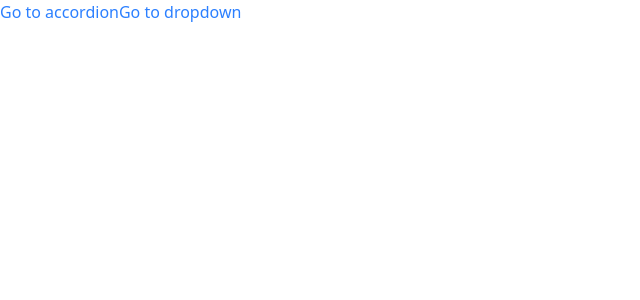
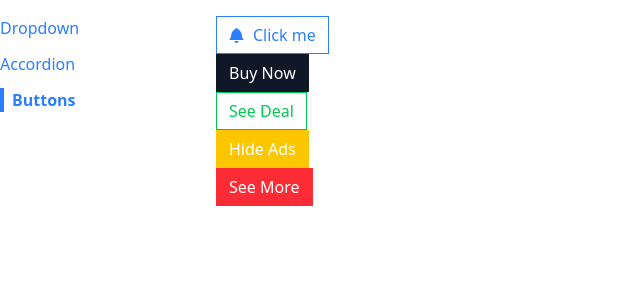
Before and after one commit to Belal-said/comps, a React (Vite) app: page /buttons in a window 1280 px wide. Shown: the top 300 px of the page, without its empty margins (0-640 px from the left). Built offline with nearby package versions, Linux system fonts and the light colour scheme.

Commit message:
styling navigation

```diff
--- a/src/App.js
+++ b/src/App.js
@@ -1,15 +1,24 @@
-import Link from "./components/Link";
+import Sidebar from "./components/Sidebar";
 import Route from "./components/Route";
 import AccordionPage from "./pages/AccordionPage";
 import DropdonwPage from "./pages/DropdownPage";
+import ButtonPage from './pages/ButtonPage'
 
 function App() {
     return (
-        <div>
-            <Link to="/accordion">Go to accordion</Link>
-            <Link to="/dropdown">Go to dropdown</Link>
-            <Route path='/accordion'><AccordionPage /></Route>
-            <Route path='/dropdown'><DropdonwPage /></Route>
+        <div className="container mx-auto grid grid-cols-6 gap-4 mt-4">
+            <Sidebar />
+            <div className="col-span-5">
+                <Route path="/accordion">
+                    <AccordionPage />
+                </Route>
+                <Route path="/">
+                    <DropdonwPage />
+                </Route>
+                <Route path="/buttons">
+                    <ButtonPage />
+                </Route>
+            </div>
         </div>
     );
 }
--- a/src/components/Button.js
+++ b/src/components/Button.js
@@ -12,8 +12,6 @@
     rounded,
     ...rest
 }) {
-    console.log(rest);
-
     const classes = twMerge(
         className(rest.className, "flex items-center gap-2 px-3 py-1.5 border", {
             "border-blue-500 bg-blue-500 text-white": primary,
--- a/src/components/Link.js
+++ b/src/components/Link.js
@@ -1,21 +1,29 @@
-import classNames from 'classnames';
+import classNames from "classnames";
 import useNavigation from "../hooks/use-navigation";
 
-function Link({ to, children }) {
-    const { navigate } = useNavigation();
+function Link({ to, children, className, activeClassName }) {
+    const { navigate, currentPath } = useNavigation();
 
-    const classes = classNames('text-blue-500')
+    const classes = classNames(
+        "text-blue-500",
+        className,
+        currentPath === to && activeClassName,
+    );
 
     const handleClick = (event) => {
-        if(event.metaKey || event.ctrlKey) {
-            return
+        if (event.metaKey || event.ctrlKey) {
+            return;
         }
 
         event.preventDefault();
         navigate(to);
     };
 
-    return <a className={classes} href={to} onClick={handleClick}>{children}</a>;
+    return (
+        <a className={classes} href={to} onClick={handleClick}>
+            {children}
+        </a>
+    );
 }
 
 export default Link;
--- /dev/null
+++ b/src/components/Sidebar.js
@@ -0,0 +1,28 @@
+import Link from "./Link";
+import { useState } from "react";
+
+function Sidebar() {
+    const [active, setActive] = useState(false)
+
+    const links = [
+        { label: "Dropdown", path: "/" },
+        { label: "Accordion", path: "/accordion" },
+        { label: "Buttons", path: "/buttons" },
+    ];
+
+    const renderedLinks = links.map((link) => {
+        return (
+            <Link key={link.label} to={link.path} className={`mb-3`} activeClassName='font-bold border-l-4 pl-2'>
+                {link.label}
+            </Link>
+        );
+    });
+
+    return (
+        <div className="sticky top-0 overflow-y-scroll flex flex-col items-start">
+            {renderedLinks}
+        </div>
+    );
+}
+
+export default Sidebar;
--- a/src/pages/ButtonPage.js
+++ b/src/pages/ButtonPage.js
@@ -3,7 +3,7 @@
 
 const ButtonPage = () => {
     const handleClick = () => {
-        console.log("Button clicked");
+        // console.log("Button clicked");
     }
 
     return (
```
